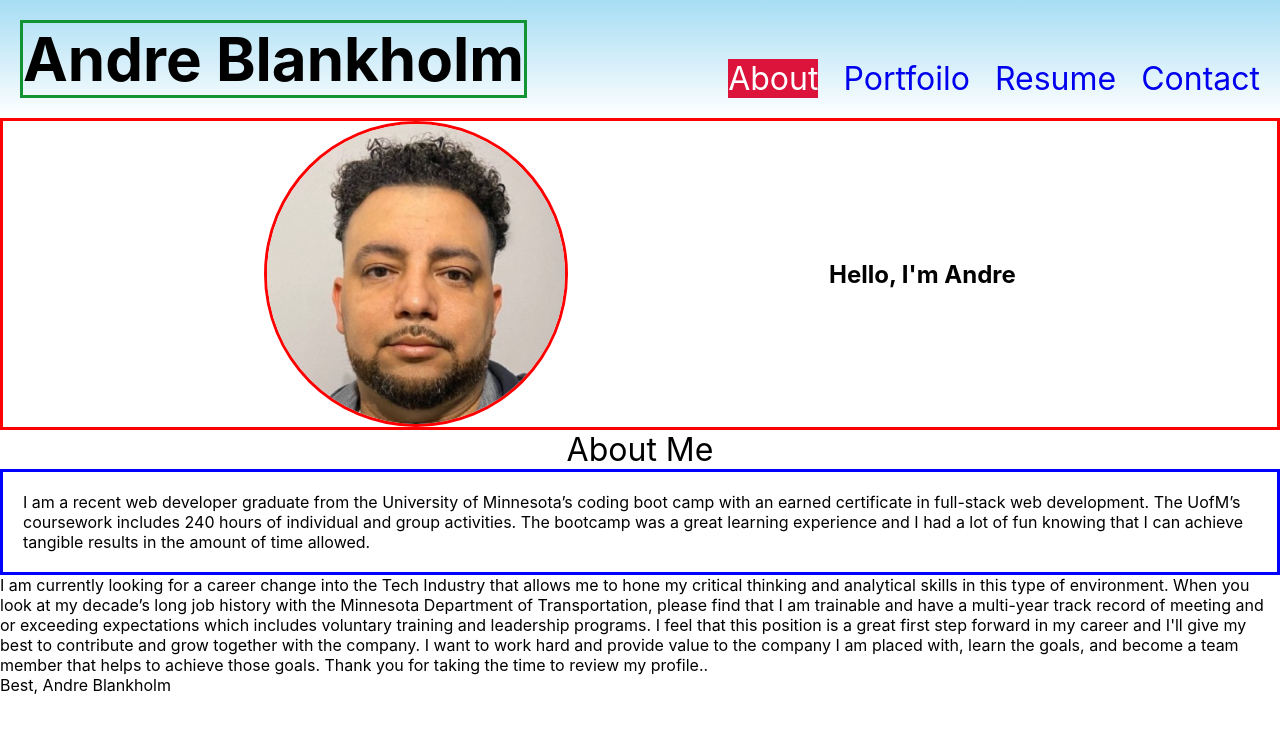
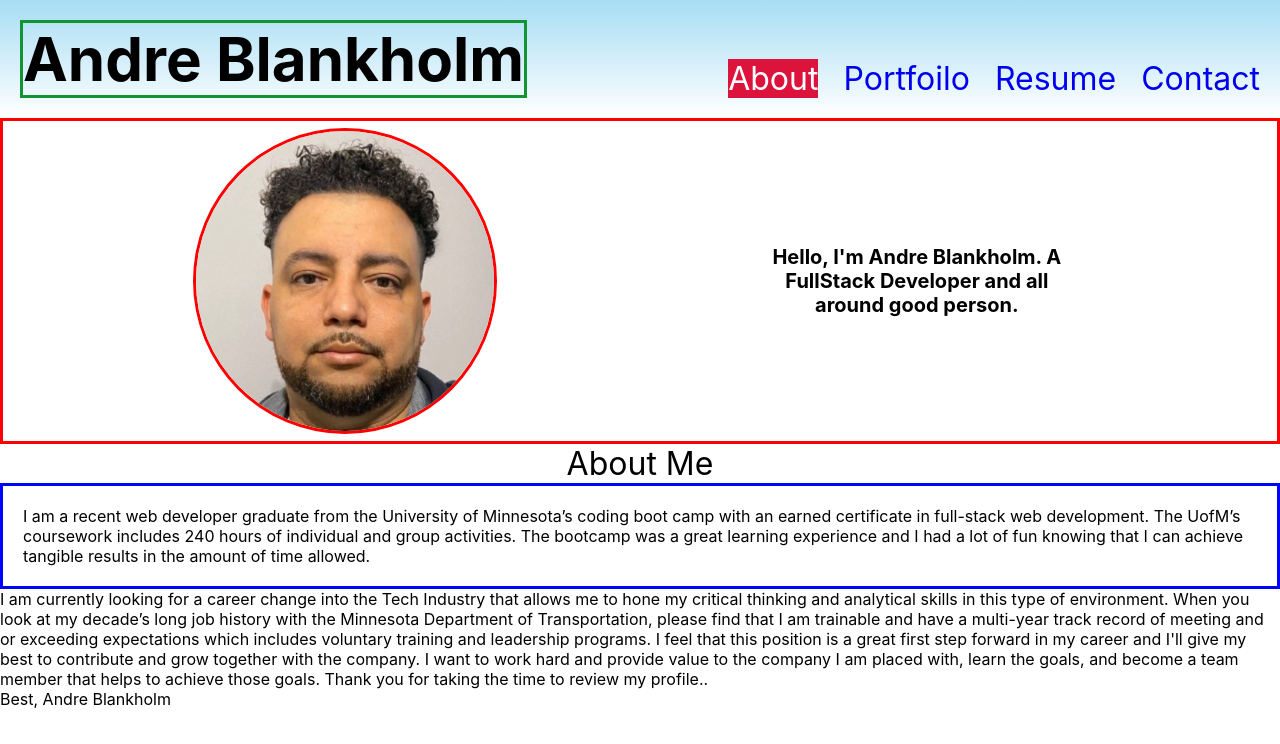
Before and after one commit to AndreBlankholm/Portfolio, a React (Create React App) app: page / in a window 1280 px wide. Shown: the top 744 px of the page. Built offline with nearby package versions, Linux system fonts and the light colour scheme.

Commit message:
add some flexbox stuff

```diff
--- a/src/components/About/About.css
+++ b/src/components/About/About.css
@@ -1,13 +1,5 @@
-
 .about-container {
   display: flex;
-}
-
-
-
-.about-me{
-  font-size: 4vh;
-  text-align: center;
 }
 
 .profile-image {
@@ -16,17 +8,28 @@
   height: 300px;
 }
 
-
-
+.intro h2 {
+  font-size: 20px;
+  text-align: center;
+  padding: 10px;
+  margin-left: 60px;
+  width: 25vw;
+}
 
 .introduction {
-    display: flex;
-    align-items: center;
-    border: solid red;
-    justify-content: space-evenly;
+  height: 40vh;
+  display: flex;
+  align-items: center;
+  border: solid red;
+  justify-content: space-evenly;
+}
+
+.about-me-header {
+  font-size: 4vh;
+  text-align: center;
 }
 
 .about-ptags {
- padding: 20px;
- border:solid blue
+  padding: 20px;
+  border: solid blue;
 }
--- a/src/components/About/About.js
+++ b/src/components/About/About.js
@@ -3,35 +3,39 @@ import "./About.css";
 
 function About() {
   return (
-
-      <div className="photo-and-text-container">
+    <div className="container-header">
       <div className="introduction">
         <img
           className="profile-image"
           src={require("../../assests/images/Portfolio.png")}
           alt="Andre Blankolm smiling at you"
         ></img>
-          <h2>Hello, I'm Andre</h2>
+        <div className="intro">
+          <h2>
+            Hello, I'm Andre Blankholm. A FullStack Developer and all around
+            good person.
+          </h2>
+        </div>
       </div>
 
-        <div>
-          <p className="about-me">About Me</p>
+      <div className="container-about-me">
+        <p className="about-me-header">About Me</p>
 
         <p className="about-ptags">
           I am a recent web developer graduate from the University of
-            Minnesota’s coding boot camp with an earned certificate in
-            full-stack web development. The UofM’s coursework includes 240 hours
-            of individual and group activities. The bootcamp was a great
-            learning experience and I had a lot of fun knowing that I can
-            achieve tangible results in the amount of time allowed.
+          Minnesota’s coding boot camp with an earned certificate in full-stack
+          web development. The UofM’s coursework includes 240 hours of
+          individual and group activities. The bootcamp was a great learning
+          experience and I had a lot of fun knowing that I can achieve tangible
+          results in the amount of time allowed.
         </p>
         <p>
-            I am currently looking for a career change into the Tech Industry
-            that allows me to hone my critical thinking and analytical skills in
-            this type of environment. When you look at my decade’s long job
-            history with the Minnesota Department of Transportation, please find
-            that I am trainable and have a multi-year track record of meeting
-            and or exceeding expectations which includes voluntary training and
+          I am currently looking for a career change into the Tech Industry that
+          allows me to hone my critical thinking and analytical skills in this
+          type of environment. When you look at my decade’s long job history
+          with the Minnesota Department of Transportation, please find that I am
+          trainable and have a multi-year track record of meeting and or
+          exceeding expectations which includes voluntary training and
           leadership programs. I feel that this position is a great first step
           forward in my career and I'll give my best to contribute and grow
           together with the company. I want to work hard and provide value to
@@ -42,7 +46,6 @@ function About() {
         <p>Best, Andre Blankholm</p>
       </div>
     </div>
-
   );
 }
 
--- a/src/components/Header/NavBar.css
+++ b/src/components/Header/NavBar.css
@@ -6,7 +6,7 @@
 .nav {
   display: flex;
   padding: 20px;
-
+  flex-wrap: wrap;
 }
 
 .navBarTitle {
```
Lines whose indentation alone changed are shown as unchanged.
